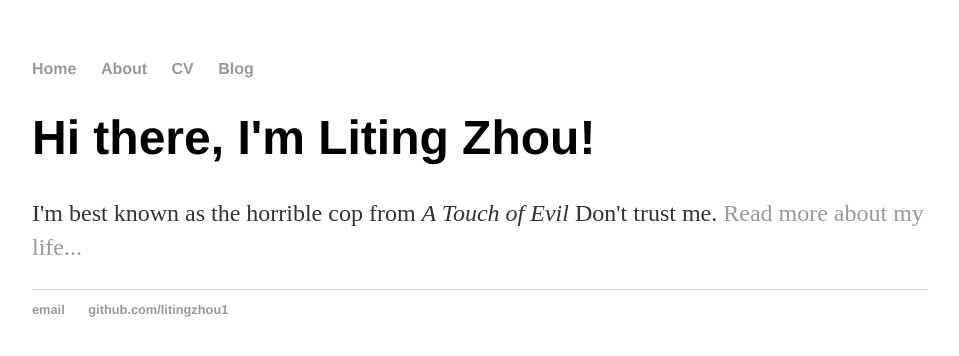
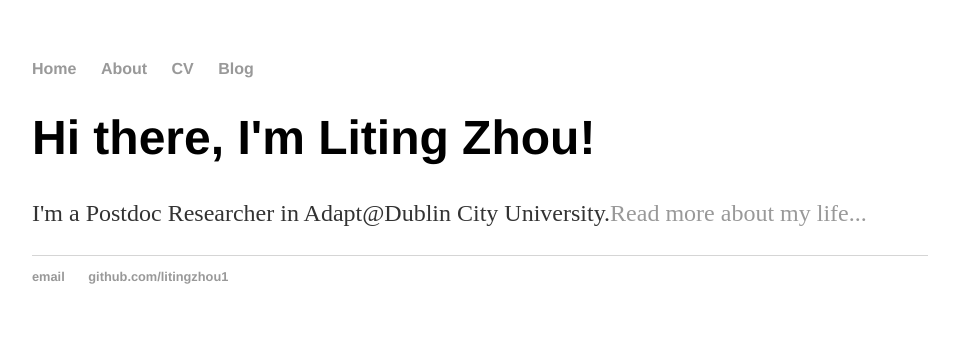
Before and after one commit to litingzhou1/litingzhou1.github.io, a Jekyll site: the page built from index.html, in a window 1280 px wide. Shown: the top 356 px of the page, without its empty margins (160-1119 px from the left). Built offline with Jekyll 4.4.1, drawn with Linux system fonts in a browser that asks for light colours.

Commit message:
Update index.html

```diff
--- a/index.html
+++ b/index.html
@@ -4,5 +4,5 @@ title: Liting Zhou
 ---
 <div class="blurb">
 	<h1>Hi there, I'm Liting Zhou!</h1>
-	<p>I'm best known as the horrible cop from <em>A Touch of Evil</em> Don't trust me. <a href="/about">Read more about my life...</a></p>
+	<p>I'm a Postdoc Researcher in Adapt@Dublin City University.<a href="/about">Read more about my life...</a></p>
 </div><!-- /.blurb -->
```
